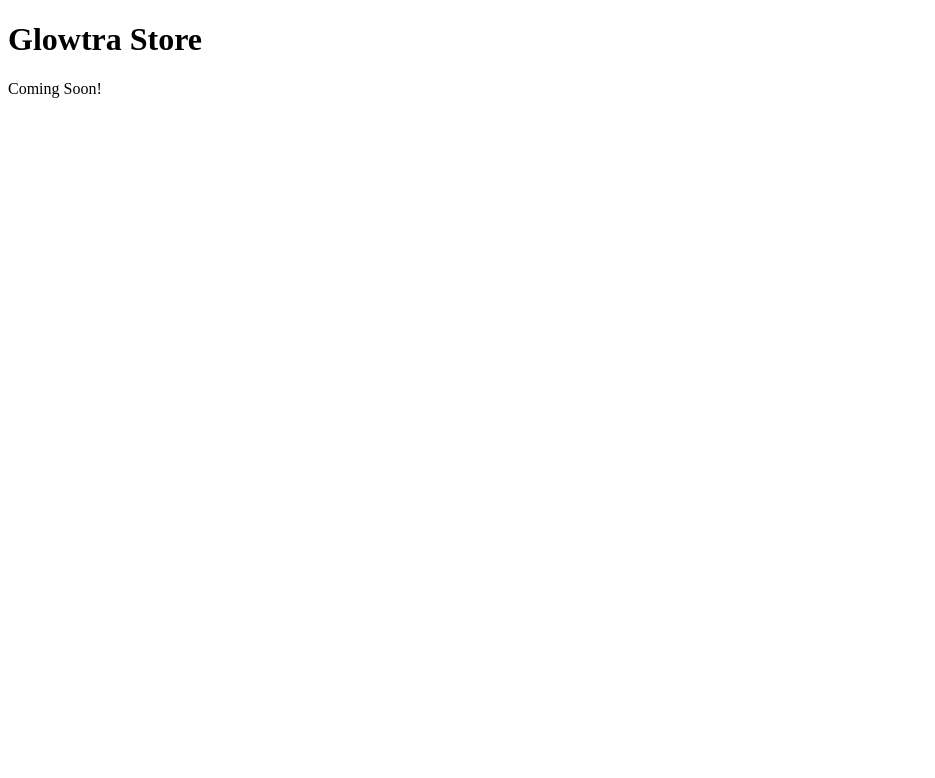
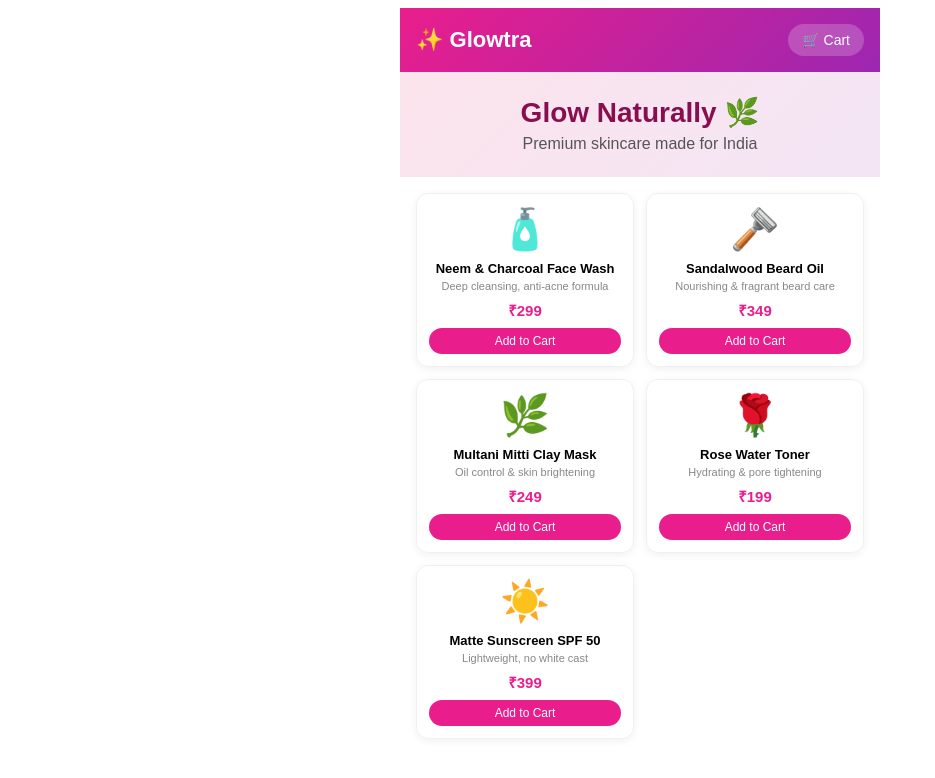
Before and after one commit to sumitadhikary037-cpu/glowtra---store, a React (Create React App) app: page / in a window 1280 px wide. Shown: the top 778 px of the page, without its empty margins (0-935 px from the left). Built offline with nearby package versions, Linux system fonts and the light colour scheme.

Commit message:
Implement product listing and cart functionality

```diff
--- a/src/App.js
+++ b/src/App.js
@@ -1,12 +1,166 @@
-import React from 'react';
+import React, { useState } from 'react';
 
-function App() {
+const products = [
+  { id: 1, name: "Neem & Charcoal Face Wash", price: 299, img: "🧴", desc: "Deep cleansing, anti-acne formula" },
+  { id: 2, name: "Sandalwood Beard Oil", price: 349, img: "🪒", desc: "Nourishing & fragrant beard care" },
+  { id: 3, name: "Multani Mitti Clay Mask", price: 249, img: "🌿", desc: "Oil control & skin brightening" },
+  { id: 4, name: "Rose Water Toner", price: 199, img: "🌹", desc: "Hydrating & pore tightening" },
+  { id: 5, name: "Matte Sunscreen SPF 50", price: 399, img: "☀️", desc: "Lightweight, no white cast" },
+];
+
+export default function App() {
+  const [cart, setCart] = useState([]);
+  const [page, setPage] = useState('home');
+  const [form, setForm] = useState({ name: '', phone: '', address: '' });
+  const [orderPlaced, setOrderPlaced] = useState(false);
+
+  const addToCart = (product) => {
+    setCart(prev => {
+      const exists = prev.find(i => i.id === product.id);
+      if (exists) return prev.map(i => i.id === product.id ? { ...i, qty: i.qty + 1 } : i);
+      return [...prev, { ...product, qty: 1 }];
+    });
+  };
+
+  const removeFromCart = (id) => setCart(prev => prev.filter(i => i.id !== id));
+
+  const total = cart.reduce((sum, i) => sum + i.price * i.qty, 0);
+  const cartCount = cart.reduce((sum, i) => sum + i.qty, 0);
+
+  const handlePayment = () => {
+    if (!form.name || !form.phone || !form.address) {
+      alert('Please fill all details');
+      return;
+    }
+    const options = {
+      key: 'YOUR_RAZORPAY_KEY_ID',
+      amount: total * 100,
+      currency: 'INR',
+      name: 'Glowtra',
+      description: 'Skincare Order',
+      handler: function () {
+        setOrderPlaced(true);
+        setCart([]);
+        setPage('home');
+      },
+      prefill: { name: form.name, contact: form.phone },
+      theme: { color: '#e91e8c' },
+    };
+    const rzp = new window.Razorpay(options);
+    rzp.open();
+  };
+
+  const styles = {
+    app: { fontFamily: 'sans-serif', maxWidth: 480, margin: '0 auto', background: '#fff', minHeight: '100vh' },
+    header: { background: 'linear-gradient(135deg, #e91e8c, #9c27b0)', color: '#fff', padding: '16px', display: 'flex', justifyContent: 'space-between', alignItems: 'center' },
+    logo: { fontSize: 22, fontWeight: 'bold', cursor: 'pointer' },
+    cartBtn: { background: 'rgba(255,255,255,0.2)', border: 'none', color: '#fff', padding: '8px 14px', borderRadius: 20, cursor: 'pointer', fontSize: 14 },
+    productGrid: { padding: 16, display: 'grid', gridTemplateColumns: '1fr 1fr', gap: 12 },
+    card: { border: '1px solid #f0f0f0', borderRadius: 12, padding: 12, textAlign: 'center', boxShadow: '0 2px 8px rgba(0,0,0,0.06)' },
+    emoji: { fontSize: 40, marginBottom: 8 },
+    productName: { fontSize: 13, fontWeight: 'bold', marginBottom: 4 },
+    productDesc: { fontSize: 11, color: '#888', marginBottom: 8 },
+    price: { color: '#e91e8c', fontWeight: 'bold', fontSize: 15, marginBottom: 8 },
+    addBtn: { background: '#e91e8c', color: '#fff', border: 'none', padding: '6px 14px', borderRadius: 20, cursor: 'pointer', fontSize: 12, width: '100%' },
+    cartItem: { display: 'flex', justifyContent: 'space-between', alignItems: 'center', padding: '12px 16px', borderBottom: '1px solid #f0f0f0' },
+    removeBtn: { background: 'none', border: 'none', color: '#e91e8c', cursor: 'pointer', fontSize: 18 },
+    totalBar: { padding: '16px', background: '#fce4ec', display: 'flex', justifyContent: 'space-between', fontWeight: 'bold' },
+    checkoutBtn: { background: '#e91e8c', color: '#fff', border: 'none', padding: '14px', width: '100%', fontSize: 16, cursor: 'pointer' },
+    input: { width: '100%', padding: '10px', margin: '6px 0', borderRadius: 8, border: '1px solid #ddd', fontSize: 14, boxSizing: 'border-box' },
+    payBtn: { background: '#9c27b0', color: '#fff', border: 'none', padding: '14px', width: '100%', fontSize: 16, cursor: 'pointer', borderRadius: 8, marginTop: 8 },
+    banner: { background: 'linear-gradient(135deg, #fce4ec, #f3e5f5)', padding: '24px 16px', textAlign: 'center' },
+    emptyCart: { textAlign: 'center', padding: 40, color: '#888' },
+  };
+
   return (
-    <div>
-      <h1>Glowtra Store</h1>
-      <p>Coming Soon!</p>
+    <div style={styles.app}>
+      <script src="https://checkout.razorpay.com/v1/checkout.js"></script>
+
+      <div style={styles.header}>
+        <span style={styles.logo} onClick={() => setPage('home')}>✨ Glowtra</span>
+        <button style={styles.cartBtn} onClick={() => setPage('cart')}>
+          🛒 {cartCount > 0 ? `Cart (${cartCount})` : 'Cart'}
+        </button>
+      </div>
+
+      {orderPlaced && (
+        <div style={{ background: '#e8f5e9', padding: 12, textAlign: 'center', color: '#2e7d32', fontWeight: 'bold' }}>
+          ✅ Order placed successfully! Thank you!
+        </div>
+      )}
+
+      {page === 'home' && (
+        <>
+          <div style={styles.banner}>
+            <div style={{ fontSize: 28, fontWeight: 'bold', color: '#880e4f' }}>Glow Naturally 🌿</div>
+            <div style={{ color: '#555', marginTop: 6 }}>Premium skincare made for India</div>
+          </div>
+          <div style={styles.productGrid}>
+            {products.map(p => (
+              <div key={p.id} style={styles.card}>
+                <div style={styles.emoji}>{p.img}</div>
+                <div style={styles.productName}>{p.name}</div>
+                <div style={styles.productDesc}>{p.desc}</div>
+                <div style={styles.price}>₹{p.price}</div>
+                <button style={styles.addBtn} onClick={() => addToCart(p)}>Add to Cart</button>
+              </div>
+            ))}
+          </div>
+        </>
+      )}
+
+      {page === 'cart' && (
+        <div>
+          <div style={{ padding: '12px 16px', fontWeight: 'bold', fontSize: 18 }}>Your Cart</div>
+          {cart.length === 0 ? (
+            <div style={styles.emptyCart}>
+              <div style={{ fontSize: 40 }}>🛒</div>
+              <p>Cart is empty</p>
+              <button style={styles.addBtn} onClick={() => setPage('home')}>Shop Now</button>
+            </div>
+          ) : (
+            <>
+              {cart.map(item => (
+                <div key={item.id} style={styles.cartItem}>
+                  <div>
+                    <div style={{ fontWeight: 'bold', fontSize: 13 }}>{item.name}</div>
+                    <div style={{ color: '#888', fontSize: 12 }}>Qty: {item.qty} × ₹{item.price}</div>
+                  </div>
+                  <div style={{ display: 'flex', alignItems: 'center', gap: 8 }}>
+                    <span style={{ fontWeight: 'bold', color: '#e91e8c' }}>₹{item.price * item.qty}</span>
+                    <button style={styles.removeBtn} onClick={() => removeFromCart(item.id)}>✕</button>
+                  </div>
+                </div>
+              ))}
+              <div style={styles.totalBar}>
+                <span>Total</span>
+                <span>₹{total}</span>
+              </div>
+              <div style={{ padding: 16 }}>
+                <button style={styles.checkoutBtn} onClick={() => setPage('checkout')}>
+                  Proceed to Checkout →
+                </button>
+              </div>
+            </>
+          )}
+        </div>
+      )}
+
+      {page === 'checkout' && (
+        <div style={{ padding: 16 }}>
+          <div style={{ fontWeight: 'bold', fontSize: 18, marginBottom: 16 }}>Checkout</div>
+          <input style={styles.input} placeholder="Full Name" value={form.name} onChange={e => setForm({ ...form, name: e.target.value })} />
+          <input style={styles.input} placeholder="Phone Number" value={form.phone} onChange={e => setForm({ ...form, phone: e.target.value })} />
+          <textarea style={{ ...styles.input, height: 80 }} placeholder="Delivery Address" value={form.address} onChange={e => setForm({ ...form, address: e.target.value })} />
+          <div style={{ background: '#fce4ec', padding: 12, borderRadius: 8, marginBottom: 8, display: 'flex', justifyContent: 'space-between' }}>
+            <span>Order Total</span>
+            <strong>₹{total}</strong>
+          </div>
+          <button style={styles.payBtn} onClick={handlePayment}>
+            Pay ₹{total} with Razorpay
+          </button>
+        </div>
+      )}
     </div>
   );
 }
-
-export default App;
```
